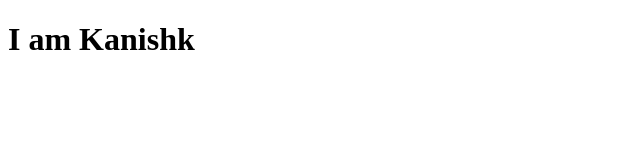
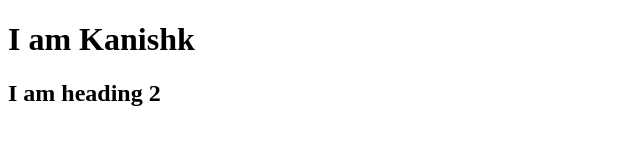
Before and after one commit to kanishk-1712/WEB-Coding, a plain HTML site: page index.html in a window 1280 px wide. Shown: the whole page, without its empty margins (0-640 px from the left). Drawn offline with Linux system fonts and the light colour scheme.

Commit message:
I am here

```diff
--- a/index.html
+++ b/index.html
@@ -7,9 +7,10 @@
 </head>
 <body>
     <h1>I am Kanishk</h1>
+    <h2>I am heading 2</h2>
 </body>
 </html>
 
-<!-- add
- commit
- push -->
+<!-- git add .
+    git commit -m "massage"
+    git push origin master-->
```
